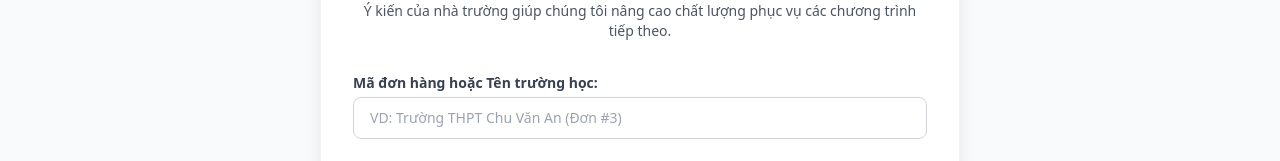
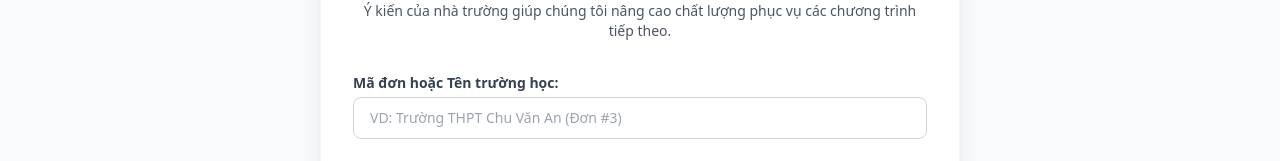
Before and after one commit to 24105225-ux/edutour-frontend, a Vue app: page /feedback in a window 1280 px wide. Shown: the part 256-417 px from the top of the page. Built offline with nearby package versions, Linux system fonts and the light colour scheme; the HTML template or start-up script is replaced by a standard one.

Commit message:
kiem tra code

```diff
--- a/src/views/FeedbackView.vue
+++ b/src/views/FeedbackView.vue
@@ -11,7 +11,7 @@
 
       <form @submit.prevent="submitFeedback" class="space-y-5">
         <div>
-          <label class="block text-sm font-bold text-gray-700 dark:text-gray-300 mb-1">Mã đơn hàng hoặc Tên trường học:</label>
+          <label class="block text-sm font-bold text-gray-700 dark:text-gray-300 mb-1">Mã đơn hoặc Tên trường học:</label>
           <input
             v-model="form.school_name"
             type="text"
```
